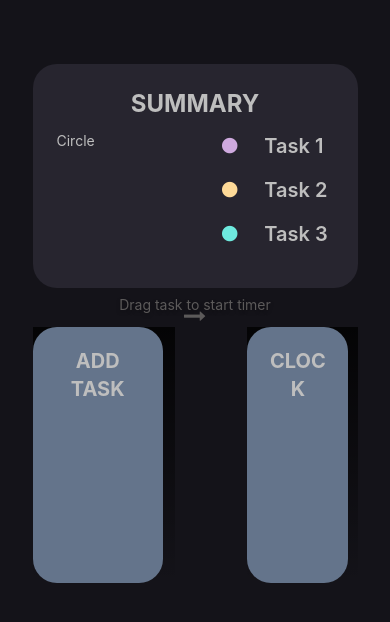
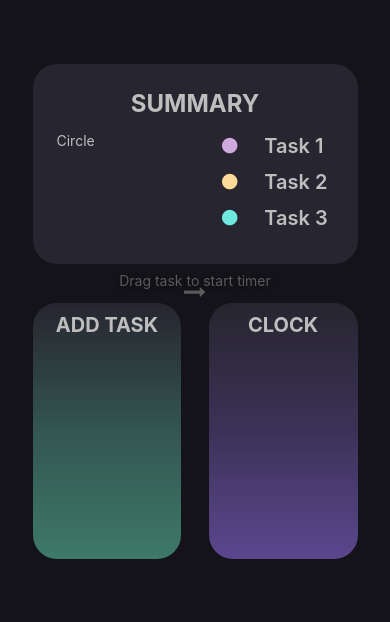
Before and after one commit to BashirHilaly/TimeMastery, a React Native app: screen / in a window 390 px wide. Shown: the top 622 px of the page. Built offline with nearby package versions, Linux system fonts and the light colour scheme.

Commit message:
added linear gradients and middle components

```diff
--- a/App.js
+++ b/App.js
@@ -14,26 +14,14 @@ export default function App() {
       </View>
       <View className="container h-64 flex flex-row w-10/12">
         <View className="basis-1/2 items-start">
-          <LinearGradient
-          // Background Linear Gradient
-          colors={['rgba(0,0,0,0.8)', 'transparent']}
-          style={{ flex: 1 }}
-          >
-            <View className="bg-slate-500 h-64 w-11/12 p-5 rounded-3xl">
+            <LinearGradient className="bg-slate-500 h-64 w-11/12 p-2 rounded-3xl" colors={['#27252F', '#335650', '#3E7969']} style={{ flex: 1 }}>
               <Text className="text-[#BEBEBE] font-bold text-xl text-center">ADD TASK</Text>
-            </View>
-          </LinearGradient>
+            </LinearGradient>
         </View>
         <View className="basis-1/2 items-end">
-          <LinearGradient
-            // Background Linear Gradient
-            colors={['rgba(0,0,0,0.8)', 'transparent']}
-            style={{ flex: 1 }}
-          >
-            <View className="bg-slate-500 h-64 w-11/12 p-5 rounded-3xl">
+            <LinearGradient className="bg-slate-500 h-64 w-11/12 p-2 rounded-3xl" colors={['#27252F', '#3C3258', '#5A478E']} style={{ flex: 1 }}>
               <Text className="text-[#BEBEBE] font-bold text-xl text-center">CLOCK</Text>
-            </View>
-          </LinearGradient>
+            </LinearGradient>
         </View>
       </View>
     </View>
--- a/components/Summary.js
+++ b/components/Summary.js
@@ -10,7 +10,7 @@ const Summary = () => {
                 <Text className="text-[#BEBEBE]">Circle</Text>
             </View>
             <View className="basis-1/2">
-                <View className="flex flex-row mb-4">
+                <View className="flex flex-row mb-2">
                     <View className="basis-1/2 justify-center items-center">
                         <FontAwesome name="circle" size={18} color="#CFAADF" />
                     </View>
@@ -18,7 +18,7 @@ const Summary = () => {
                         <Text className="text-[#BEBEBE] font-semibold text-xl">Task 1</Text>
                     </View>
                 </View>
-                <View className="flex flex-row mb-4">
+                <View className="flex flex-row mb-2">
                     <View className="basis-1/2 justify-center items-center">
                         <FontAwesome name="circle" size={18} color="#FEDA98" />
                     </View>
@@ -26,7 +26,7 @@ const Summary = () => {
                         <Text className="text-[#BEBEBE] font-semibold text-xl">Task 2</Text>
                     </View>
                 </View>
-                <View className="flex flex-row mb-4">
+                <View className="flex flex-row mb-2">
                     <View className="basis-1/2 justify-center items-center">
                         <FontAwesome name="circle" size={18} color="#6EEADF" />
                     </View>
```
